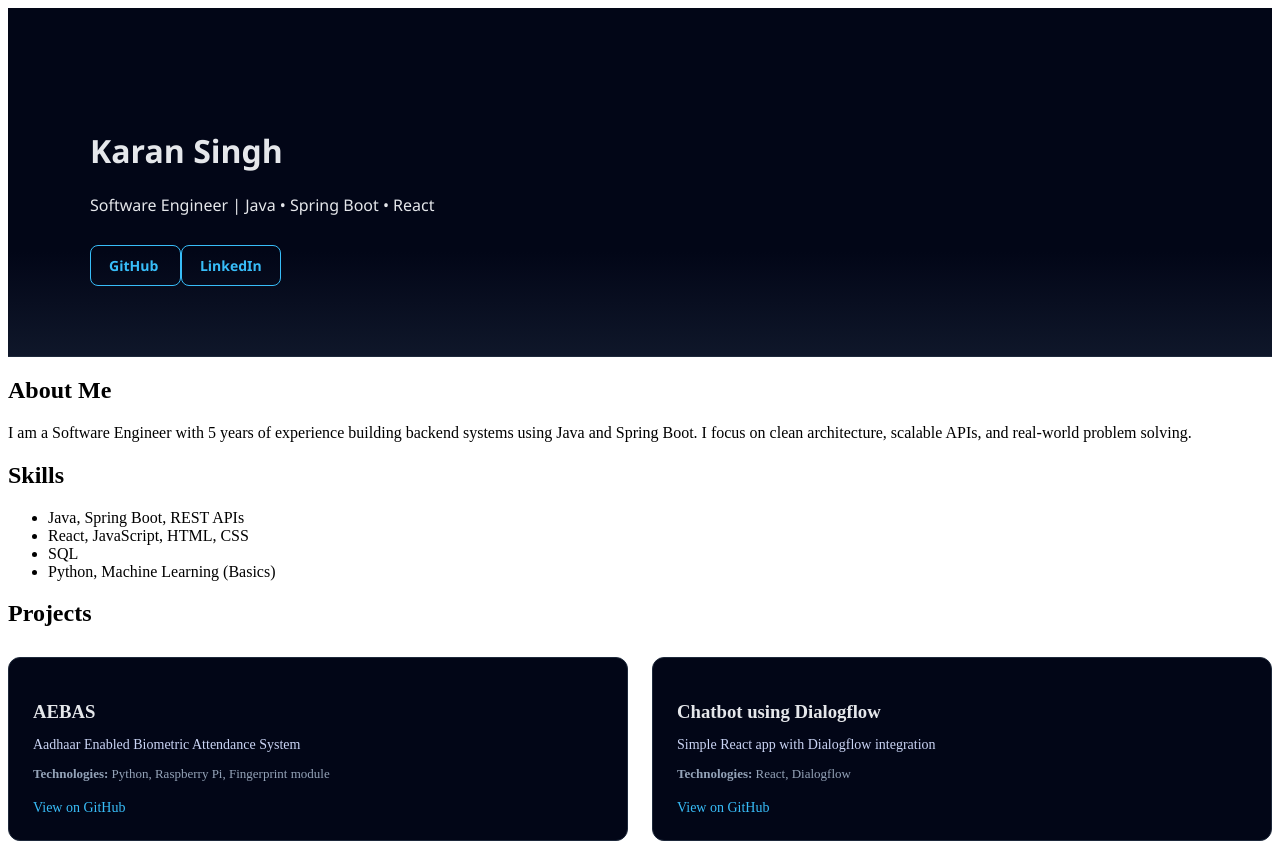
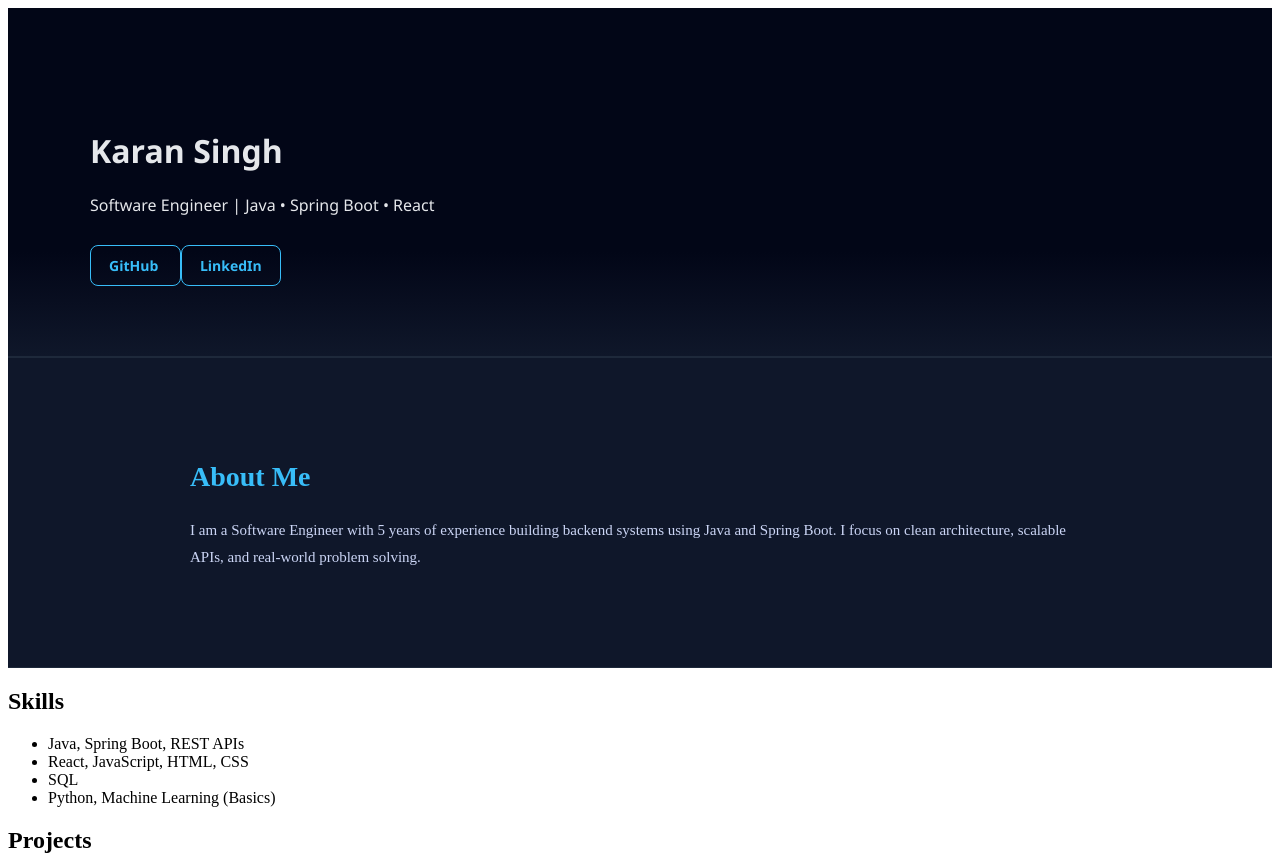
Before and after one commit to KaranSinghG/react-portfolio, a React (Vite) app in the folder portfolio/: page / in a window 1280 px wide. Shown: the top 855 px of the page. Built offline with nearby package versions, Linux system fonts and the light colour scheme.

Commit message:
Refactor About component structure and add CSS styles for improved layout and readability

```diff
--- a/portfolio/src/components/About.jsx
+++ b/portfolio/src/components/About.jsx
@@ -1,13 +1,17 @@
+import './css/about.css';
+
 function About() {
     return (
-        <>
-            <h2>About Me</h2>
-            <p>
-                I am a Software Engineer with 5 years of experience building backend
-                systems using Java and Spring Boot. I focus on clean architecture,
-                scalable APIs, and real-world problem solving.
-            </p>
-        </>
+        <section className="about">
+            <div className="about-container">
+                <h2>About Me</h2>
+                <p className="about-text">
+                    I am a Software Engineer with 5 years of experience building backend
+                    systems using Java and Spring Boot. I focus on clean architecture,
+                    scalable APIs, and real-world problem solving.
+                </p>
+            </div>
+        </section>
     );
 }
 
--- /dev/null
+++ b/portfolio/src/components/css/about.css
@@ -0,0 +1,24 @@
+.about {
+  background-color: #0f172a;
+  border-top: 1px solid #1e293b;
+  border-bottom: 1px solid #1e293b;
+}
+
+.about-container {
+  max-width: 900px;
+  margin: 0 auto;
+  padding: 80px 80px;
+}
+
+.about h2 {
+  font-size: 28px;
+  margin-bottom: 24px;
+  color: #38bdf8;
+}
+
+.about-text {
+  font-size: 15px;
+  line-height: 1.8;
+  color: #cbd5f5;
+  margin-bottom: 16px;
+}
--- a/portfolio/src/components/css/header.css
+++ b/portfolio/src/components/css/header.css
@@ -60,14 +60,3 @@ header {
 .btn-outline:hover {
   opacity: 0.85;
 }
-
-/* Responsive */
-@media (max-width: 768px) {
-  .header-content {
-    padding: 80px 24px 60px;
-  }
-
-  .header h1 {
-    font-size: 36px;
-  }
-}
```
